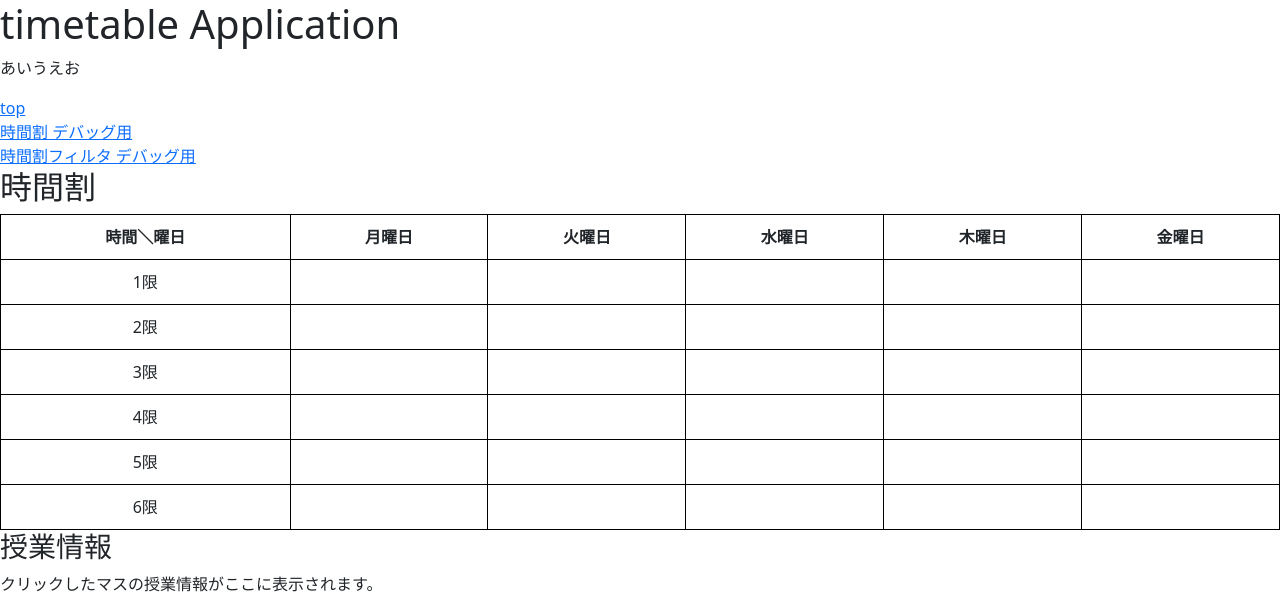
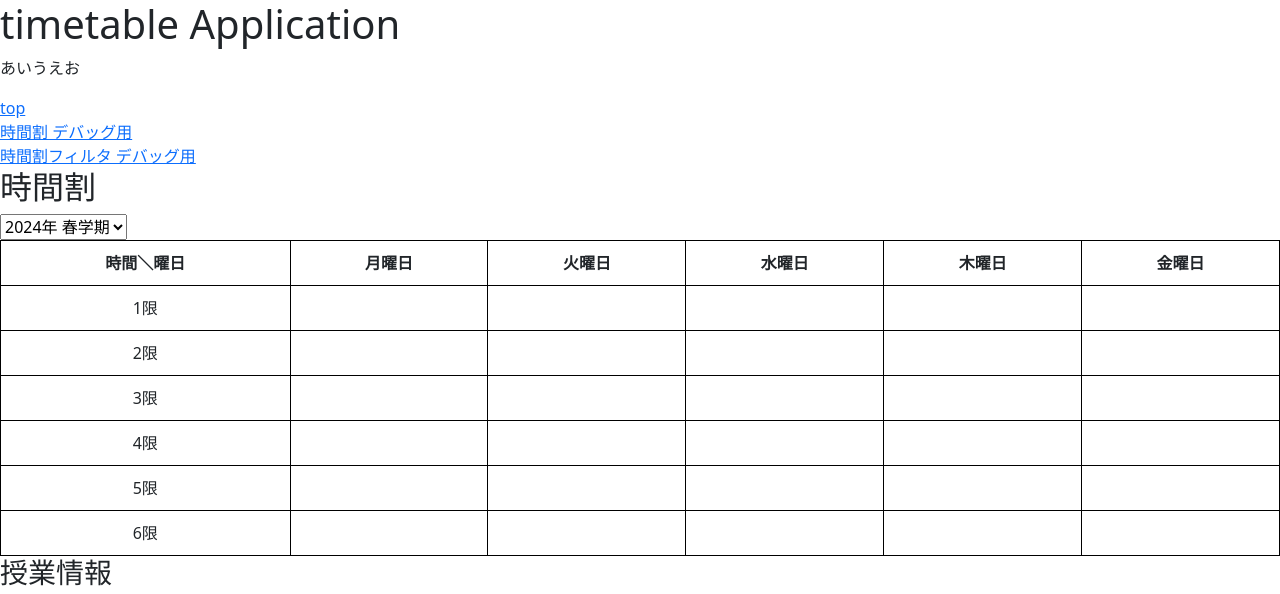
Before and after one commit to s1f10230110/team-timetable, a Django app: page /test2/ in a window 1280 px wide. Shown: the top 594 px of the page. Run offline with Django 5.2, Linux system fonts and the light colour scheme.

Commit message:
年度学期

```diff
--- a/timetable/static/timetable/js/test2.js
+++ b/timetable/static/timetable/js/test2.js
@@ -1,5 +1,4 @@
 let timetableData = {};
-
 
 // JSONデータを取得
 fetch(timetableJsonUrl)
@@ -10,22 +9,25 @@ let timetableData = {};
     .catch(error => console.error("Error loading JSON:", error));
 
 document.addEventListener("DOMContentLoaded", function () {
+    const select = document.getElementById("select");
     const cells = document.querySelectorAll(".cell");
     const infoDiv = document.getElementById("class-info");
 
     cells.forEach(cell => {
         cell.addEventListener("click", function () {
+            const selectedValue = select.value.split("_");
+            const selectedYear = selectedValue[0];
+            const selectedSemester = selectedValue[1];
+            console.log(selectedYear)
             const day = cell.getAttribute("data-day");
             const period = cell.getAttribute("data-period");
 
             let foundClasses = [];
 
-                    for (const year in timetableData) {
-                        for (const semester in timetableData[year]) {
-                            for (const category in timetableData[year][semester]) {
-                                for (const subject in timetableData[year][semester][category]) {
-                                    const details = timetableData[year][semester][category][subject];
 
+            for (const category in timetableData[selectedYear][selectedSemester]) {
+                for (const subject in timetableData[selectedYear][selectedSemester][category]) {
+                    const details = timetableData[selectedYear][selectedSemester][category][subject];
                     if (details.Day_of_the_week === day && details.Period === period) {
                         foundClasses.push({
                             name: subject,
@@ -36,8 +38,7 @@ let timetableData = {};
                     }
                 }
             }
-                        }
-                    }
+
 
             if (foundClasses.length > 0) {
                 // 授業をリストとして表示し、リセット選択肢を追加
--- a/timetable/templates/timetable/test2.html
+++ b/timetable/templates/timetable/test2.html
@@ -28,6 +28,13 @@
 
 
     <h2>時間割</h2>
+    <select id="select">
+      <option value="2024_春学期">2024年 春学期</option>
+      <option value="2024_秋学期">2024年 秋学期</option>
+      <option value="2025_春学期">2025年 春学期</option>
+      <option value="2025_秋学期">2025年 秋学期</option>
+    </select>
+
     <table>
         <tr>
             <th>時間＼曜日</th>
```
Lines whose indentation alone changed are shown as unchanged.
